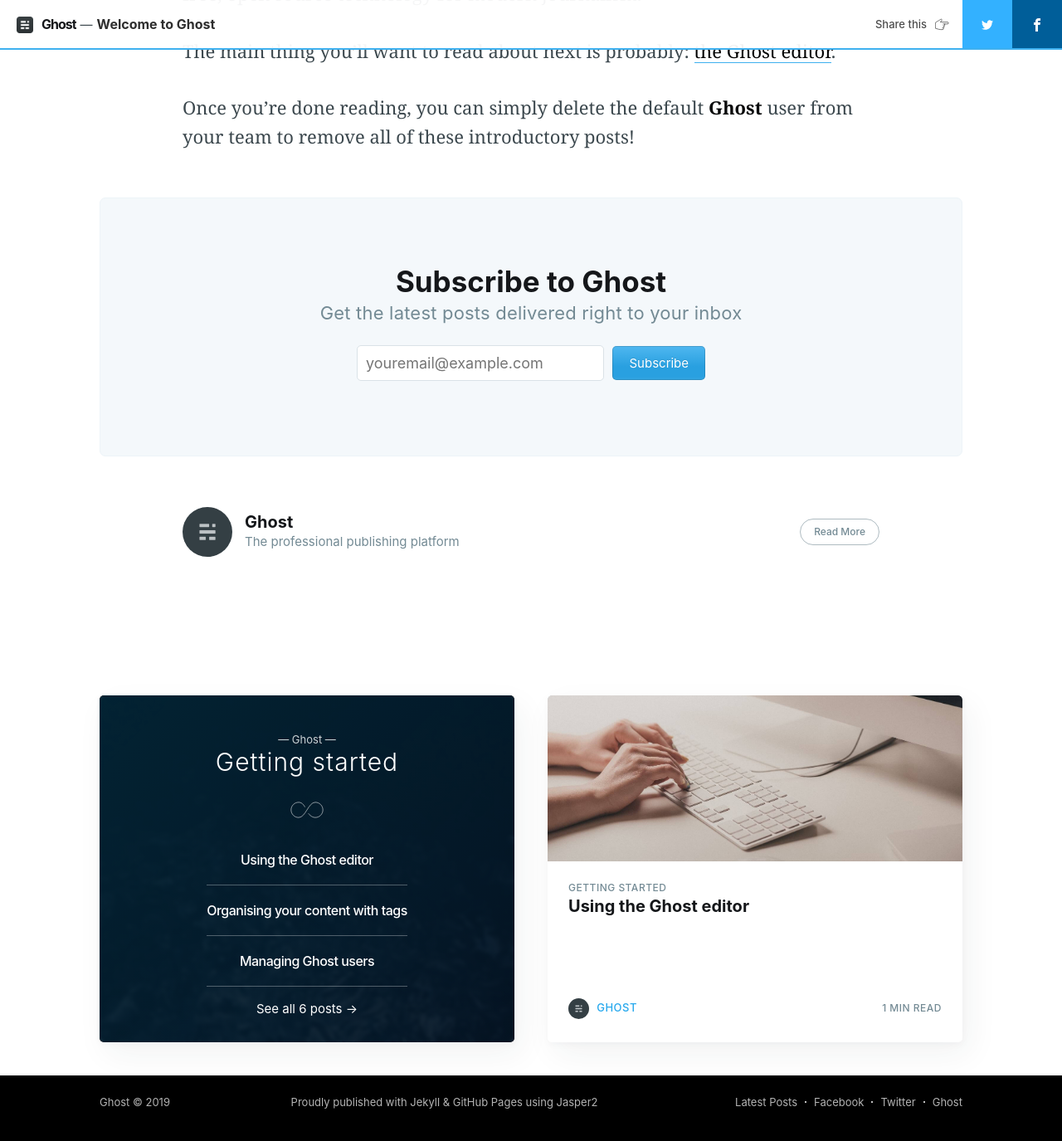
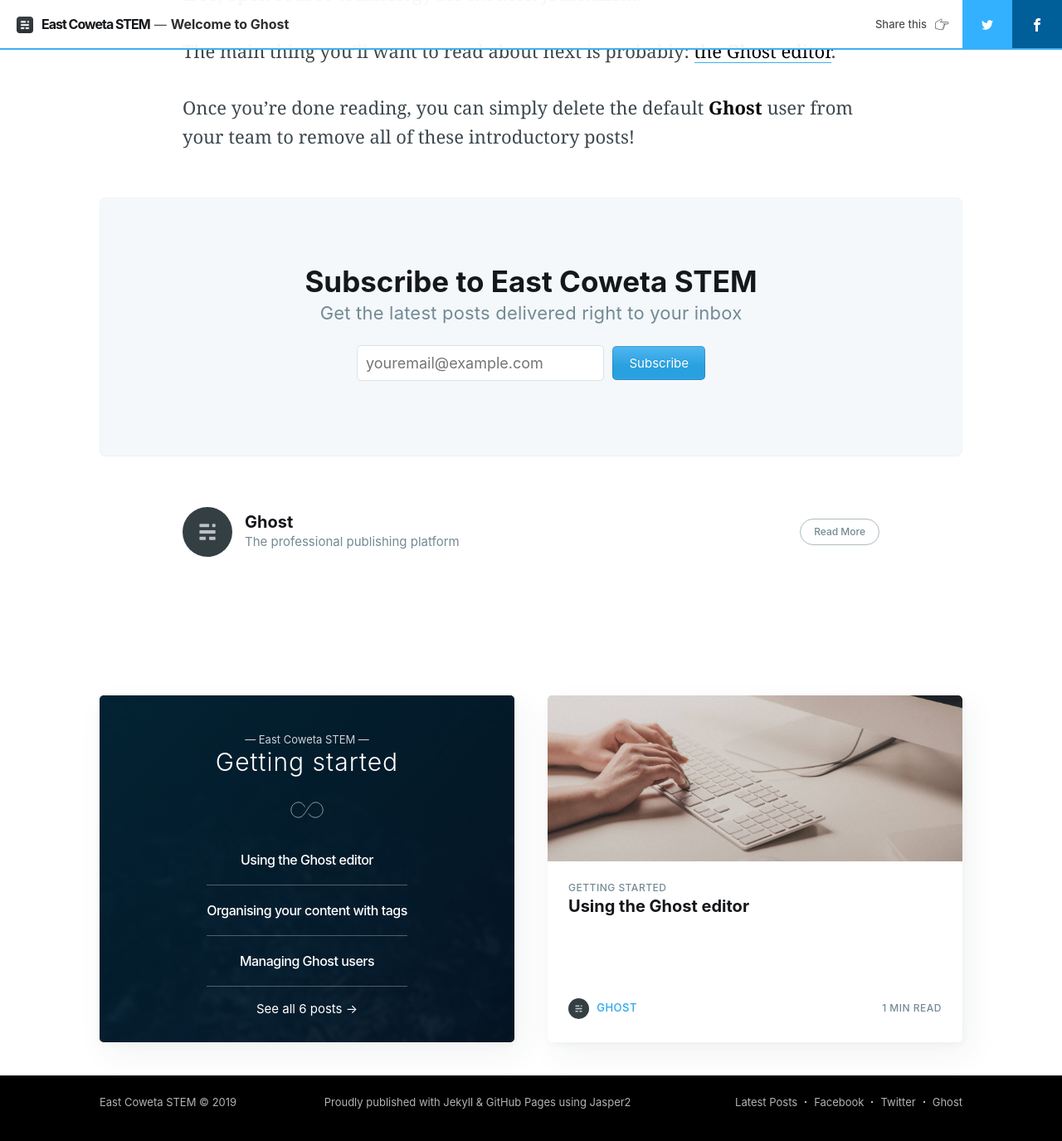
Before and after one commit to stematechs/test4, a Jekyll site: the page built from _posts/2017-07-27-welcome.md, in a window 1280 px wide and 1400 px high, scrolled down 1823 px. Shown: the top 1375 px of the window at 83% size. Built offline with Jekyll 4.4.1, drawn with Linux system fonts in a browser that asks for light colours; nearby versions of some CDN libraries; comment, search, counter and statistics services are not loaded.

Commit message:
Update _config.yml

```diff
--- a/_config.yml
+++ b/_config.yml
@@ -9,8 +9,8 @@ words_per_minute: 200
 baseurl: /jasper2/
 
 # Website info
-title: Ghost
-description: The professional publishing platform
+title: East Coweta STEM
+description: Promoting STEM at East Coweta High School
 cover: assets/images/blog-cover.jpg
 logo: assets/images/blog-icon.png
 logo_dark: assets/images/favicon.png
@@ -24,12 +24,12 @@ navigation: True # show the navbar links
 subscribers: True # you need to connect an external service for this to work,
 # if 'True' the submit button is disabled for now, but you can change that
 # by editing `_includes/subscribe-form.html`
-twitter: tryghost # replace by your username
-facebook: ghost # replace by your username
+twitter: ECHSSTEM # replace by your username
+facebook: ECHSSTEM # replace by your username
 
 # Disqus
-disqus: False
-disqus_shortname: jekyller # replace with your disqus username
+disqus: True
+disqus_shortname: ECHSSTEM # replace with your disqus username
 
 # Google Analytics
 google_analytics: UA-69281367-1 # replace with your GA tracking identifier
```
